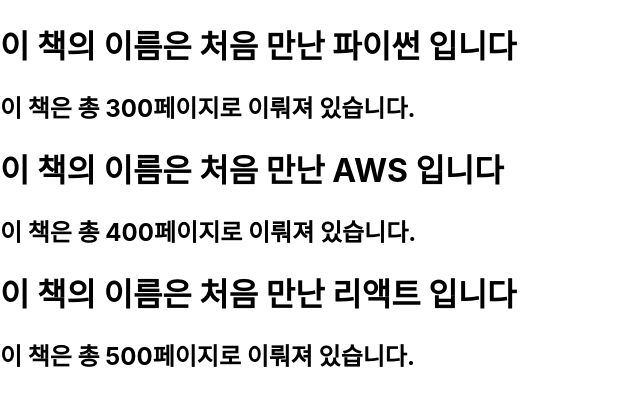
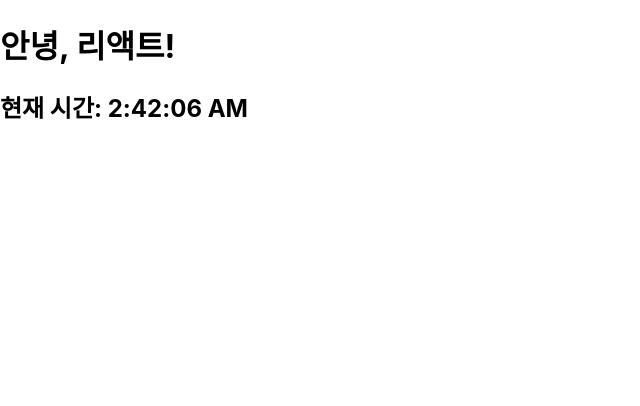
Before and after one commit to hjlee-kr-2025/react_study, a React (Create React App) app in the folder my-app/: page / in a window 1280 px wide. Shown: the top 406 px of the page, without its empty margins (0-640 px from the left). Built offline with nearby package versions, Linux system fonts and the light colour scheme.

Commit message:
250123-3교시F.-ch04F.

```diff
--- a/my-app/src/ch03/Book.jsx
+++ b/my-app/src/ch03/Book.jsx
@@ -6,6 +6,9 @@
     <div>
       <h1>{`이 책의 이름은 ${props.name} 입니다`}</h1>
       <h2>{`이 책은 총 ${props.numOfPage}페이지로 이뤄져 있습니다.`}</h2>
+      <button class="bg-green">
+        <b>Hello, element!</b>
+      </button>
     </div>
   );
 }
--- /dev/null
+++ b/my-app/src/ch04/Clock.jsx
@@ -0,0 +1,13 @@
+// Clock.jsx
+import React from "react";
+
+function Clock(props) {
+  return (
+    <div>
+      <h1>안녕, 리액트!</h1>
+      <h2>현재 시간: {new Date().toLocaleTimeString()}</h2>
+    </div>
+  );
+}
+
+export default Clock;
--- a/my-app/src/index.js
+++ b/my-app/src/index.js
@@ -4,11 +4,14 @@
 import App from './App';
 import reportWebVitals from './reportWebVitals';
 import Library from './ch03/Library';
+import Clock from './ch04/Clock';
 
 const root = ReactDOM.createRoot(document.getElementById('root'));
+// setInterval(실행함수, 반복실행시간ms);
+setInterval(() =>
 root.render(
-    <Library />
-);
+    <Clock />
+), 1000);
 
 // If you want to start measuring performance in your app, pass a function
 // to log results (for example: reportWebVitals(console.log))
```
Also changed, not shown: 1 other file (tests, documents, lock files or other folders).
